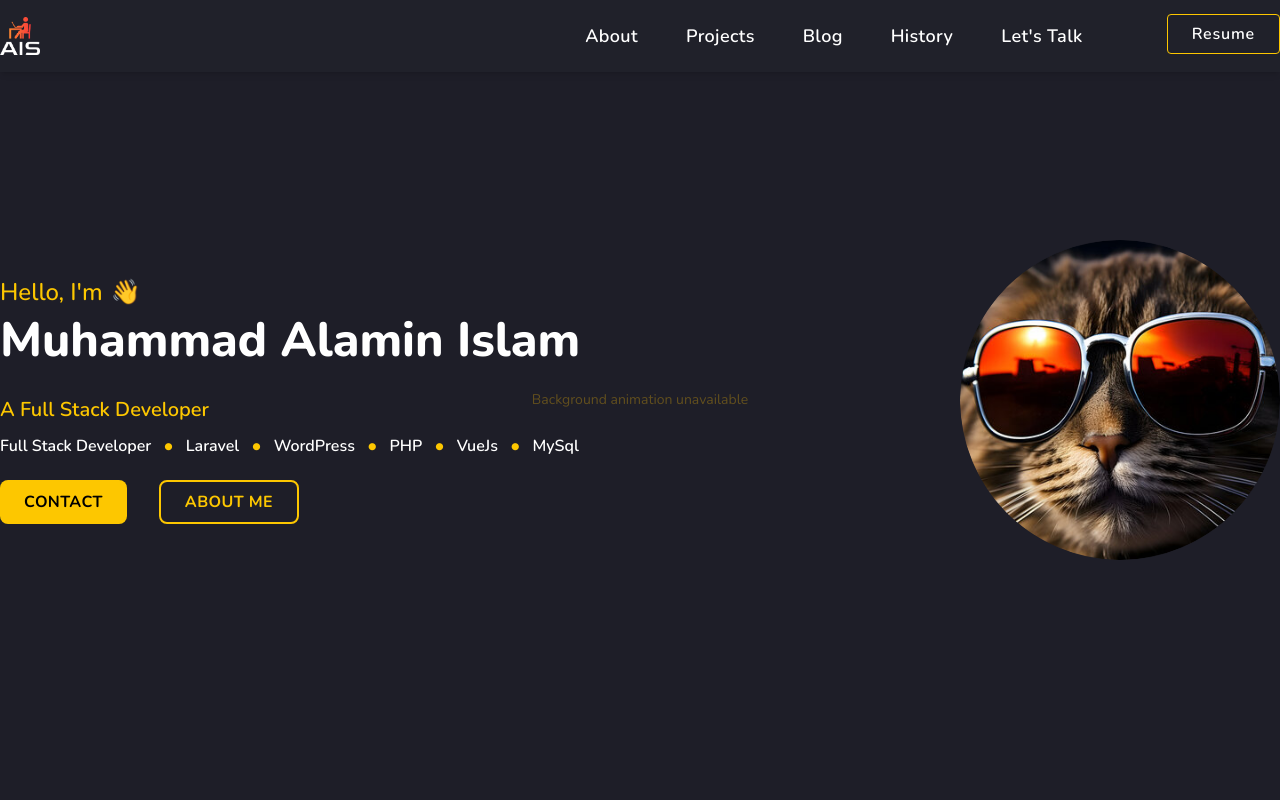
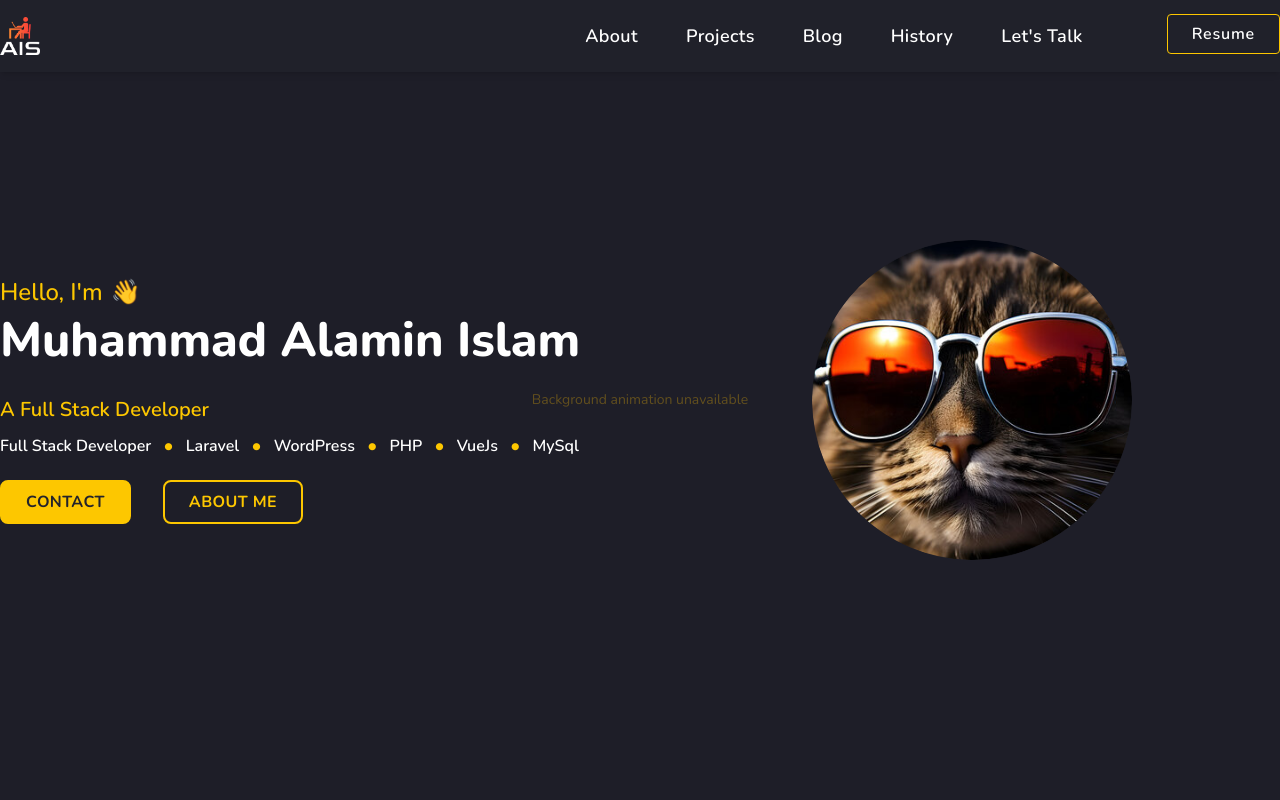
Before and after one commit to SagorIslamOfficial/personal, a React (Vite) app: page / in a window 1280 px wide. Shown: the top 800 px of the page. Built offline with nearby package versions, Linux system fonts and the light colour scheme.

Commit message:
refactor: update Button variant and adjust layout

```diff
--- a/src/components/sections/HeroSection.tsx
+++ b/src/components/sections/HeroSection.tsx
@@ -38,8 +38,8 @@ const HeroSection = () => {
                     </div>
                     <div className="flex gap-8">
                         <Button
-                            variant="primary"
-                            className="bg-yellow-400 text-black border-yellow-400 px-6 py-2 rounded font-bold text-base shadow-none hover:bg-[#1E1E28] hover:border-red-400 hover:text-yellow-400 focus:ring-yellow-400"
+                            variant="outline"
+                            className="bg-yellow-400 text-[#23232b] border-yellow-400 hover:border-yellow-400 px-6 py-2 rounded font-bold text-base shadow-none hover:bg-transparent hover:text-white focus:ring-yellow-400"
                             href={heroContent.buttons.contact.href}
                         >
                             {heroContent.buttons.contact.text}
@@ -54,7 +54,7 @@ const HeroSection = () => {
                     </div>
                 </div>
                 {/* Right Image */}
-                <div className="flex-1 flex justify-end items-center">
+                <div className="flex-1 flex justify-center items-center">
                     <img
                         src={heroImage}
                         alt="Muhammad Alamin Islam Sagor"
```
